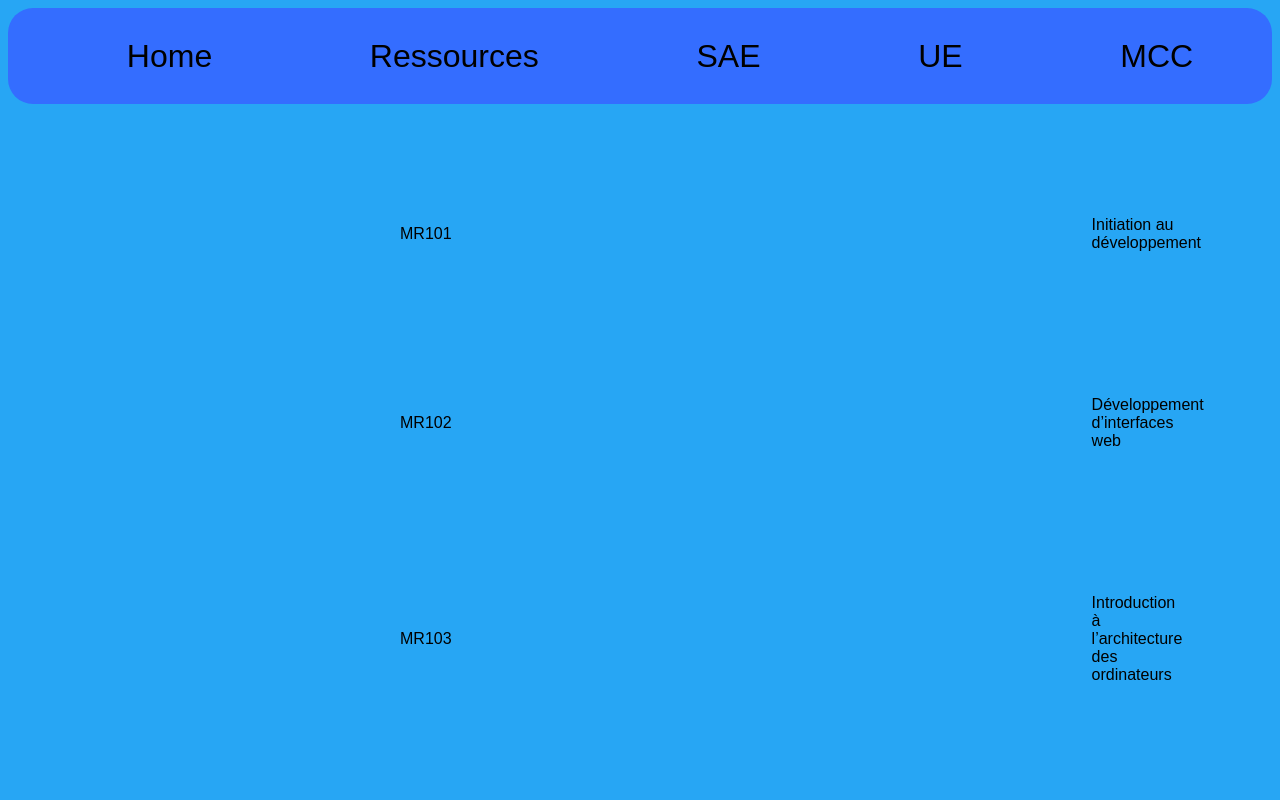
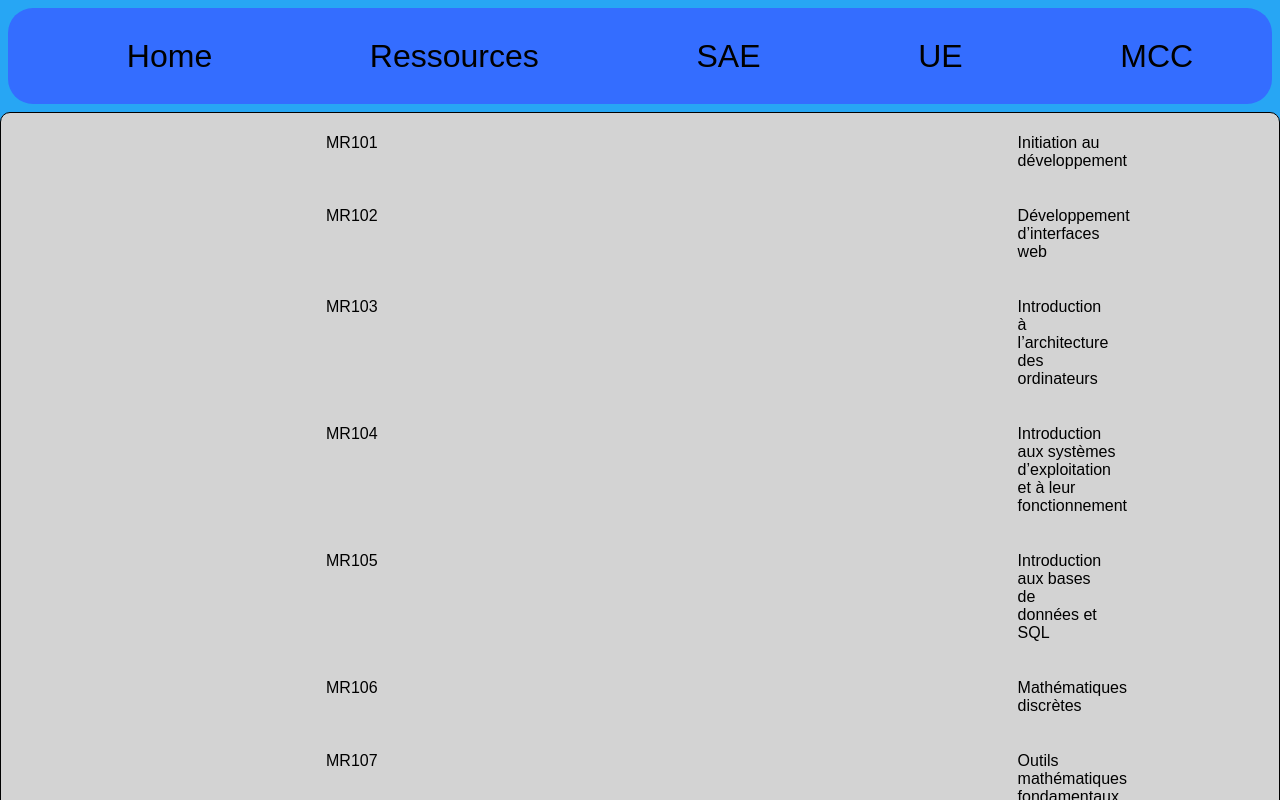
Before and after one commit to SteveRothier/ProjetS4, a React (Create React App) app: page /ressource in a window 1280 px wide. Shown: the top 800 px of the page. Built offline with nearby package versions, Linux system fonts and the light colour scheme; data requests are answered from the project's data file.

Commit message:
Resuppression de UeItem et UeList qui sont inutiles + Modification css pour UE, Ressources ET SAE

```diff
--- a/src/App.css
+++ b/src/App.css
@@ -40,16 +40,21 @@ div h2 {
     border-radius: 25px;
 }
 
+.list{
+    border: solid 1px ;
+    background-color: lightgrey;
+    border-radius: 10px;
+
+}
+
 .item {
     display: flex;
-    align-items: center;
-    justify-content: space-between;
-    margin: 5rem;
+    flex-direction: row;
+    margin: 5px;
     font-family: 'Questrial', sans-serif;
 }
 
 .item p {
-    margin: 2rem;
     margin-left: 20rem;
     margin-right: 20rem;
 }
```
Also changed, not shown: src/component/UeItem.js (deleted, +0 -20 lines), src/component/UeList.js (deleted, +0 -16 lines).
